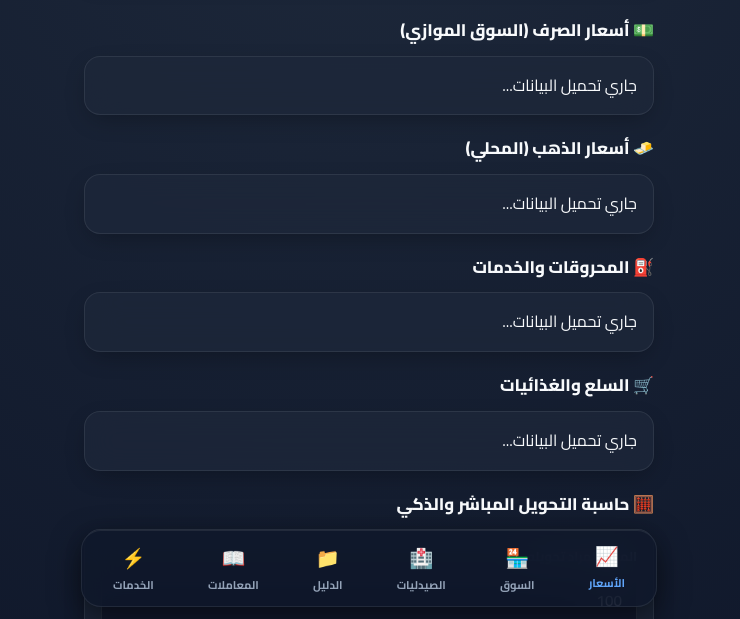
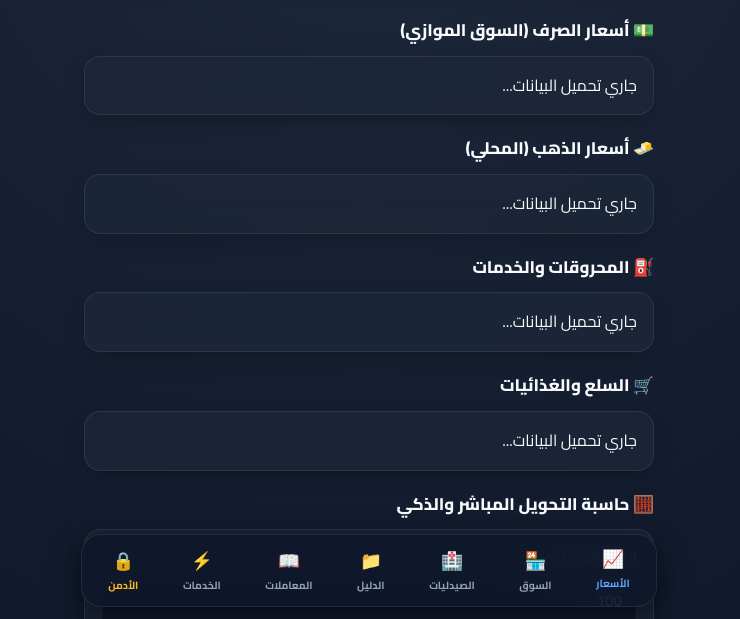
Before and after one commit to Strix2121/mowasher, a plain HTML site: page index.html in a window 1280 px wide. Shown: the part 181-800 px from the top of the page, without its empty margins (271-1011 px from the left). Drawn offline with Linux system fonts and the light colour scheme; no server answers.

Commit message:
Update index.html

```diff
--- a/index.html
+++ b/index.html
@@ -95,7 +95,6 @@
             font-weight: 800; font-size: 1.2rem; color: #60a5fa; box-shadow: inset 0 0 12px rgba(59, 130, 246, 0.1);
         }
 
-        /* القوائم والخدمات */
         .list-item { display: flex; justify-content: space-between; align-items: center; padding: 12px 0; border-bottom: 1px solid rgba(255, 255, 255, 0.06); }
         .list-item:last-child { border-bottom: none; }
 
@@ -105,7 +104,6 @@
             box-shadow: 0 4px 12px rgba(16, 185, 129, 0.25);
         }
 
-        /* أزرار الإدارة */
         .admin-form { display: flex; flex-direction: column; gap: 12px; }
         .btn-action {
             background: linear-gradient(135deg, #3b82f6, #2563eb); color: white; border: none;
@@ -116,7 +114,7 @@
         .btn-del { background: rgba(244, 63, 94, 0.2); color: #fb7185; border: 1px solid rgba(244, 63, 94, 0.4); padding: 5px 10px; border-radius: 8px; font-size: 0.75rem; font-weight: 700; cursor: pointer; }
         .btn-approve { background: rgba(16, 185, 129, 0.2); color: #34d399; border: 1px solid rgba(16, 185, 129, 0.4); padding: 5px 10px; border-radius: 8px; font-size: 0.75rem; font-weight: 700; cursor: pointer; margin-left: 5px; }
 
-        /* الشريط السفلي العائم */
+        /* الشريط السفلي العائم المحدث ليحتوي زر الأدمن ويزيد عدد الأقسام */
         .bottom-nav {
             position: fixed; bottom: 12px; left: 50%; transform: translateX(-50%);
             width: calc(100% - 24px); max-width: 576px; background: rgba(15, 23, 42, 0.85);
@@ -126,9 +124,9 @@
         }
         .nav-item {
             display: flex; flex-direction: column; align-items: center; color: var(--text-secondary);
-            text-decoration: none; font-size: 0.7rem; font-weight: 700; cursor: pointer; padding: 4px 6px; border-radius: 12px;
+            text-decoration: none; font-size: 0.65rem; font-weight: 700; cursor: pointer; padding: 4px 4px; border-radius: 12px;
         }
-        .nav-item .icon { font-size: 1.2rem; margin-bottom: 2px; }
+        .nav-item .icon { font-size: 1.1rem; margin-bottom: 2px; }
         .nav-item.active { color: #60a5fa; transform: translateY(-2px); }
 
         footer { text-align: center; padding: 20px 0 10px; font-size: 0.75rem; color: var(--text-secondary); font-weight: 600; }
@@ -191,7 +189,7 @@
         </div>
     </div>
 
-    <!-- 2. صفحة السوق والعقارات (الجديدة) -->
+    <!-- 2. صفحة السوق والعقارات -->
     <div id="page-market" class="page-content">
         <div class="section-title">🏪 سوق العقارات والبيع والشراء</div>
         <div class="card" id="market-card"><div>جاري جلب الإعلانات النشطة...</div></div>
@@ -251,7 +249,7 @@
         <div class="card" id="services-card"><div>جاري جلب الخدمات...</div></div>
     </div>
 
-    <!-- 7. لوحة تحكم الإدارة الشاملة (#admin) -->
+    <!-- 7. لوحة تحكم الإدارة الشاملة (#admin) - تمت إضافة زر مباشر لها في الشريط السفلي -->
     <div id="page-admin" class="page-content">
         <div class="section-title">🔒 لوحة التحكم وإدارة الإعلانات الواردة</div>
 
@@ -324,7 +322,7 @@
         <div>جميع الحقوق محفوظة © 2026 - منصة <strong>مُؤشّر</strong></div>
     </footer>
 
-    <!-- شريط التنقل السفلي المحدث -->
+    <!-- شريط التنقل السفلي المحدث (تمت إضافة زر لوحة التحكم بشكل ظاهر وواضح) -->
     <div class="bottom-nav">
         <div class="nav-item active" onclick="showPage('prices', this)"><span class="icon">📈</span><span>الأسعار</span></div>
         <div class="nav-item" onclick="showPage('market', this)"><span class="icon">🏪</span><span>السوق</span></div>
@@ -332,6 +330,7 @@
         <div class="nav-item" onclick="showPage('shops', this)"><span class="icon">📁</span><span>الدليل</span></div>
         <div class="nav-item" onclick="showPage('docs', this)"><span class="icon">📖</span><span>المعاملات</span></div>
         <div class="nav-item" onclick="showPage('services', this)"><span class="icon">⚡</span><span>الخدمات</span></div>
+        <div class="nav-item" onclick="showPage('admin', this)" style="color: var(--accent-gold);"><span class="icon">🔒</span><span>الأدمن</span></div>
     </div>
 
     <script>
@@ -351,7 +350,9 @@
         let currentPrices = { usd: 13800, eur: 16100, tryLira: 420, gold21: 980000 };
 
         function checkSecretRoute() {
-            if (window.location.hash === '#admin') showPage('admin');
+            if (window.location.hash === '#admin') {
+                showPage('admin', document.querySelector('.bottom-nav .nav-item:last-child'));
+            }
         }
         window.addEventListener('hashchange', checkSecretRoute);
 
@@ -423,7 +424,6 @@
             }
         }
 
-        // إرسال إعلان جديد من الزائر
         function submitUserAd() {
             const title = document.getElementById('adTitle').value.trim();
             const category = document.getElementById('adCategory').value;
@@ -448,7 +448,6 @@
             }).catch(e => alert("حدث خطأ: " + e.message));
         }
 
-        // اعتماد الإعلان ونقله للسوق العام
         function approveAd(docId, data) {
             db.collection("market_ads").doc(docId).set(data).then(() => {
                 db.collection("pending_ads").doc(docId).delete();
@@ -529,7 +528,6 @@
                 calculate();
             });
 
-            // تحميل السوق العام المعروض للزوار
             db.collection("market_ads").onSnapshot((snapshot) => {
                 let html = '';
                 snapshot.forEach((doc) => {
```
